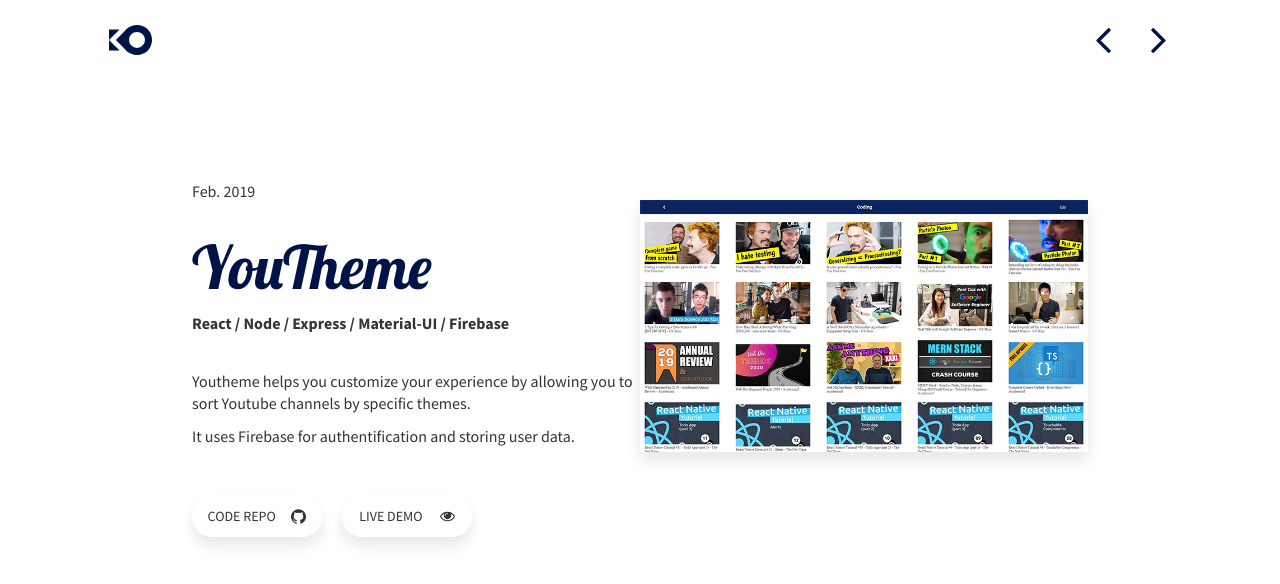
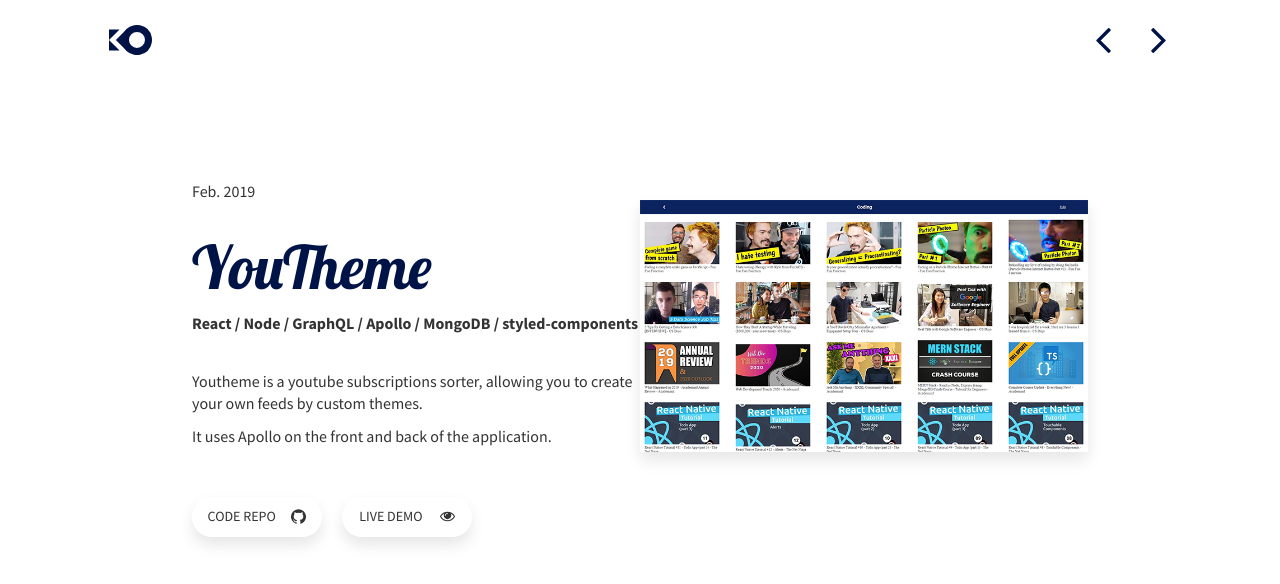
Before and after one commit to kevscript/vue-folio, a Vue app: page /project/youtheme in a window 1280 px wide. Shown: the top 584 px of the page. Built offline with nearby package versions, Linux system fonts and the light colour scheme.

Commit message:
fixed projects chronology and updated youtheme description

```diff
--- a/src/containers/BingePage.vue
+++ b/src/containers/BingePage.vue
@@ -1,7 +1,7 @@
 <template>
   <ProjectPage
     prev="tripeo"
-    next="youtheme"
+    next="ufcify"
     demo="https://binge-watcher.netlify.com/"
     repo="https://github.com/kevscript/binge-watcher"
     name="Binge Watcher"
--- a/src/containers/HomePage.vue
+++ b/src/containers/HomePage.vue
@@ -53,6 +53,13 @@
       <section class="projects">
         <h2 class="projects-title">Projects</h2>
         <div class="projects-container">
+          <router-link to="/project/youtheme" class="project">
+            <div class="mask">
+              <h3>Youtheme</h3>
+              <span>Dec. 2019</span>
+            </div>
+            <img src="../assets/youtheme/youtheme.jpg" alt="">
+          </router-link>
           <router-link to="/project/sniplib" class="project">
             <div class="mask">
               <h3>SnipLib</h3>
@@ -73,13 +80,6 @@
               <span>Apr. 2019</span>
             </div>
             <img src="../assets/binge/binge1.png" alt="">
-          </router-link>
-          <router-link to="/project/youtheme" class="project">
-            <div class="mask">
-              <h3>Youtheme</h3>
-              <span>Feb. 2019</span>
-            </div>
-            <img src="../assets/youtheme/youtheme.jpg" alt="">
           </router-link>
           <router-link to="/project/ufcify" class="project">
             <div class="mask">
--- a/src/containers/SniplibPage.vue
+++ b/src/containers/SniplibPage.vue
@@ -14,7 +14,7 @@
     },
     data() {
       return {
-        prev: "tempeo",
+        prev: "youtheme",
         next: "tripeo",
         demo: "https://sniplib.netlify.com/",
         repo: "https://github.com/kevscript/sniplib-v2",
--- a/src/containers/UfcifyPage.vue
+++ b/src/containers/UfcifyPage.vue
@@ -1,6 +1,6 @@
 <template>
   <ProjectPage
-    prev="youtheme"
+    prev="bingewatcher"
     next="tempeo"
     demo="https://ufcify.herokuapp.com/"
     repo="https://github.com/kevscript/ufcify"
--- a/src/containers/YouthemePage.vue
+++ b/src/containers/YouthemePage.vue
@@ -1,12 +1,12 @@
 <template>
   <ProjectPage
-    prev="bingewatcher"
-    next="ufcify"
+    prev="tempeo"
+    next="sniplib"
     demo="https://youtheme.herokuapp.com/"
     repo="https://github.com/kevscript/youtheme"
     name="YouTheme"
-    :skills='["React", "Node", "Express", "Material-UI", "Firebase"]'
-    :content='["Youtheme helps you customize your experience by allowing you to sort Youtube channels by specific themes.", "It uses Firebase for authentification and storing user data."]'
+    :skills='["React", "Node", "GraphQL", "Apollo", "MongoDB", "styled-components"]'
+    :content='["Youtheme is a youtube subscriptions sorter, allowing you to create your own feeds by custom themes.", "It uses Apollo on the front and back of the application."]'
     :images="['youtheme/youtheme.jpg']"
     date="Feb. 2019"
   />
```
